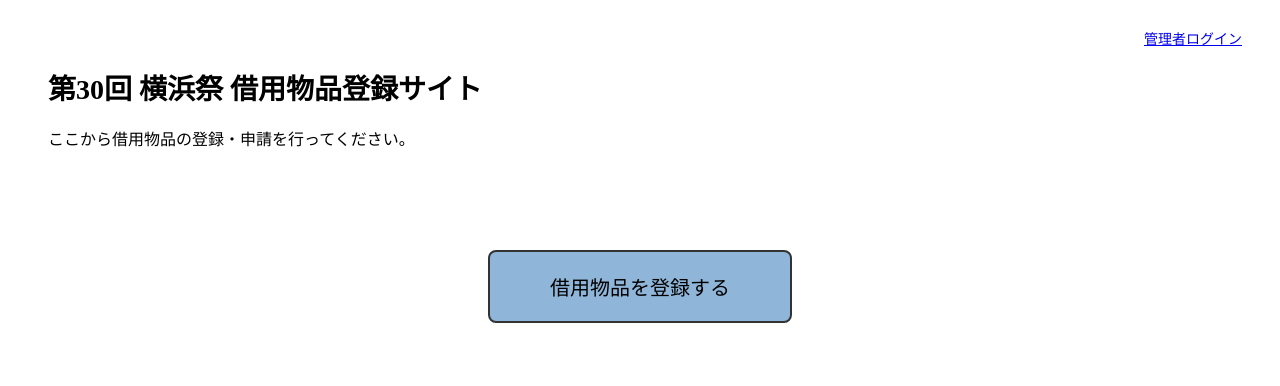
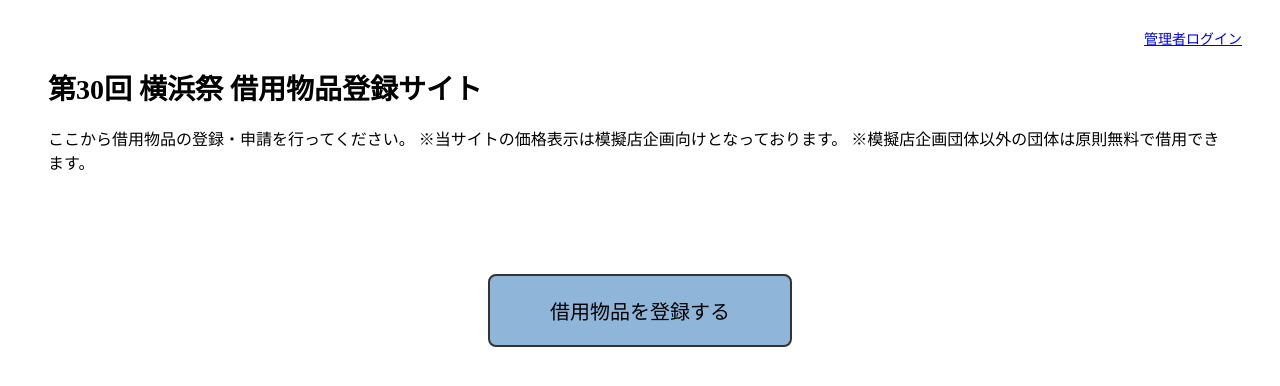
Before and after one commit to yokohamafest30kanri/yokohamasai-buppin, a Next.js app: page / in a window 1280 px wide. Shown: the top 386 px of the page. Built offline with nearby package versions, Linux system fonts and the light colour scheme.

Commit message:
edit app/page.tsx

```diff
--- a/app/page.tsx
+++ b/app/page.tsx
@@ -18,6 +18,8 @@ export default function Home() {
       {/* 説明文 */}
       <p style={{ marginTop: "12px", fontSize: "16px" }}>
         ここから借用物品の登録・申請を行ってください。
+        ※当サイトの価格表示は模擬店企画向けとなっております。
+        ※模擬店企画団体以外の団体は原則無料で借用できます。
       </p>
 
       {/* 中央のメインボタン */}
```
